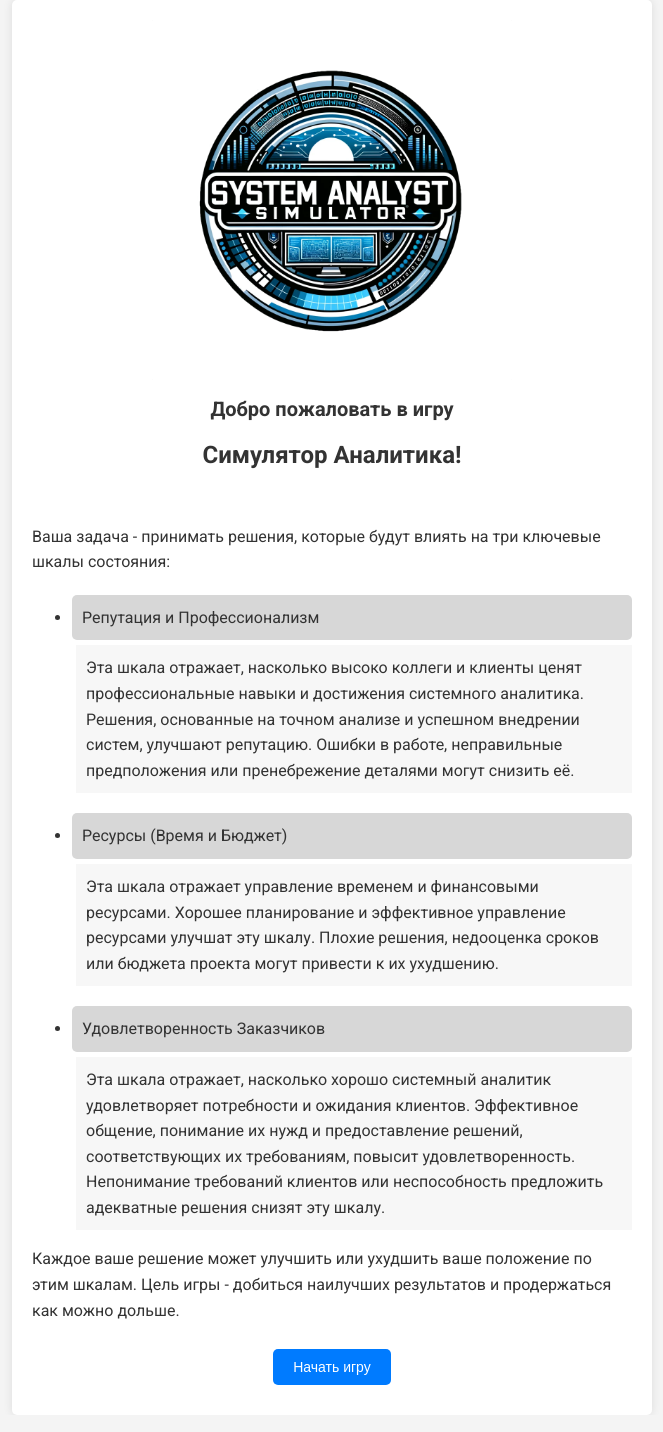
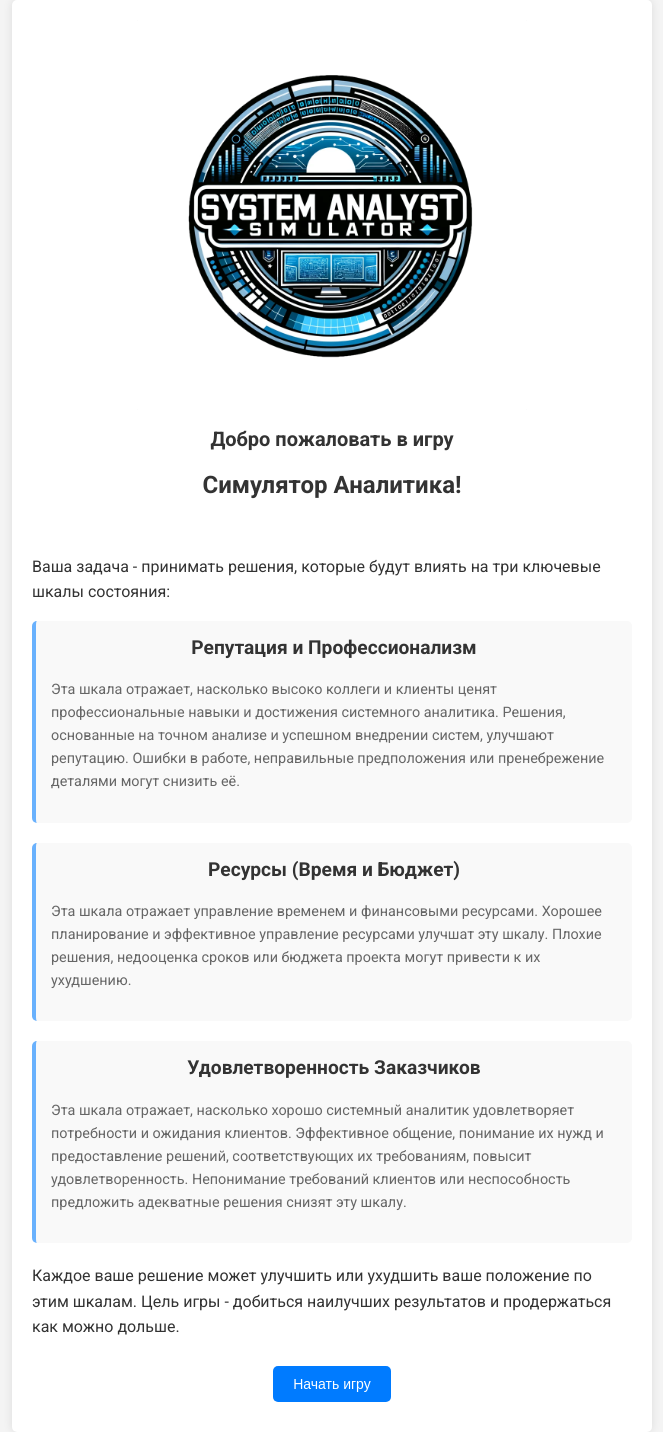
Before and after one commit to 0717376/simulator, a Flask app: page / in a window 1280 px wide. Shown: the whole page, without its empty margins (308-971 px from the left). Before the commit the page ends 1385 px from the top, so only its background shows below. Run offline with Flask 3, Linux system fonts and the light colour scheme.

Commit message:
new design

```diff
--- a/static/css/style.css
+++ b/static/css/style.css
@@ -33,6 +33,7 @@ body {
     .container .game-container {
         width: 100%;
         padding: 10px;
+
     }
 
     /* Другие стили, специфичные для мобильных устройств */
@@ -75,6 +76,11 @@ button:hover {
     background-color: #0056b3;
 }
 
+button:focus {
+    background-color: #007bff; /* тот же цвет, что и в нормальном состоянии */
+    outline: none; /* убрать контур, если он не нужен */
+}
+
 /* Стили для шкал состояния */
 .status-bar {
     margin: 5px 0;
@@ -87,11 +93,14 @@ button:hover {
 }
 
 .status-bars {
-    margin: 30px 0;
     position: relative;
+    margin-top: 20px;
+    margin-bottom: 20px;
     border-radius: 5px; /* Небольшое закругление углов */
-    padding: 30px;
+    padding: 35px;
+    right: 5px;
     box-shadow: 0 0 10px rgba(0, 0, 0, 0.1);
+    font-size: 0.9em;
 }
 
 progress {
@@ -107,7 +116,7 @@ progress {
 .question-container img {
     max-width: 100%;
     height: auto;
-    margin-bottom: 20px;
+    margin-bottom: 10px;
     border-radius: 5px; /* Небольшое закругление углов */
 }
 
@@ -171,7 +180,7 @@ progress {
 .game-logo {
     display: block;
     margin: 0 auto;
-    max-width: 60%; /* Примерный размер */
+    max-width: 65%; /* Примерный размер */
 }
 
 
@@ -185,29 +194,67 @@ progress {
     /* Остальные стили */
 }
 
-li {
-    background-color: #d7d7d7;
-    margin-bottom: 5px;
-    padding: 10px;
+.scale {
+    margin-bottom: 20px;
+    padding: 15px;
+    background-color: #f9f9f9;
+    border-left: 4px solid #69b1fd;
     border-radius: 5px;
-    margin-top: 20px;
+}
+
+.scale h3 {
+    margin-top: 0;
+    color: #333;
+    font-size: 1.2em;
 }
 
 .description {
-    background-color: #f7f7f7; /* Светло-серый фон для всех описаний */
-    padding: 10px;
-    border-left: 4px solid;
-    margin-bottom: 10px;
+    margin-top: 10px;
+    font-size: 0.9em;
+    line-height: 1.6;
+    color: #666;
 }
 
-#reputation-description {
-    border-color: #ffffff; /* Серебристый */
+/* Медиа-запросы для адаптации под мобильные экраны */
+@media (max-width: 768px) {
+    .scale {
+        padding: 10px;
+        border-left-width: 3px;
+    }
+
+    .scale h3 {
+        font-size: 1.1em;
+    }
+
+    .description {
+        font-size: 0.8em;
+    }
+
+    #question-text  {
+        font-size: 0.9em;
+    }
+
+    #consequences-text {
+        font-size: 0.9em;
+    }
+
+    .status-bars {
+        font-size: 0.8em;
+    }
+
+    .option-btn {
+        font-size: 0.8em;
+    }
 }
 
-#resources-description {
-    border-color: #ffffff; /* Светло-серый */
+#question-text  {
+    text-align: left;
+    margin-bottom: 30px;
+    line-height: 1.6;
 }
 
-#customer-satisfaction-description {
-    border-color: #ffffff; /* Средне-серый */
+#consequences-text {
+    text-align: left;
+    margin-bottom: 30px;
+    line-height: 1.6;
 }
--- a/templates/index.html
+++ b/templates/index.html
@@ -14,14 +14,22 @@
         <h1>Симулятор Аналитика!</h1>
         <br>
         <p>Ваша задача - принимать решения, которые будут влиять на три ключевые шкалы состояния:</p>
-        <ul>
-            <li>Репутация и Профессионализм</li>
-            <div id="reputation-description" class="description">Эта шкала отражает, насколько высоко коллеги и клиенты ценят профессиональные навыки и достижения системного аналитика. Решения, основанные на точном анализе и успешном внедрении систем, улучшают репутацию. Ошибки в работе, неправильные предположения или пренебрежение деталями могут снизить её.</div>
-            <li>Ресурсы (Время и Бюджет)</li>
-            <div id="resources-description" class="description">Эта шкала отражает управление временем и финансовыми ресурсами. Хорошее планирование и эффективное управление ресурсами улучшат эту шкалу. Плохие решения, недооценка сроков или бюджета проекта могут привести к их ухудшению.</div>
-            <li>Удовлетворенность Заказчиков</li>
-            <div id="customer-satisfaction-description" class="description">Эта шкала отражает, насколько хорошо системный аналитик удовлетворяет потребности и ожидания клиентов. Эффективное общение, понимание их нужд и предоставление решений, соответствующих их требованиям, повысит удовлетворенность. Непонимание требований клиентов или неспособность предложить адекватные решения снизят эту шкалу.</div>
-        </ul>
+
+        <div class="scale">
+            <h3>Репутация и Профессионализм</h3>
+            <p id="reputation-description" class="description">Эта шкала отражает, насколько высоко коллеги и клиенты ценят профессиональные навыки и достижения системного аналитика. Решения, основанные на точном анализе и успешном внедрении систем, улучшают репутацию. Ошибки в работе, неправильные предположения или пренебрежение деталями могут снизить её.</p>
+        </div>
+
+        <div class="scale">
+            <h3>Ресурсы (Время и Бюджет)</h3>
+            <p id="resources-description" class="description">Эта шкала отражает управление временем и финансовыми ресурсами. Хорошее планирование и эффективное управление ресурсами улучшат эту шкалу. Плохие решения, недооценка сроков или бюджета проекта могут привести к их ухудшению.</p>
+        </div>
+
+        <div class="scale">
+            <h3>Удовлетворенность Заказчиков</h3>
+            <p id="customer-satisfaction-description" class="description">Эта шкала отражает, насколько хорошо системный аналитик удовлетворяет потребности и ожидания клиентов. Эффективное общение, понимание их нужд и предоставление решений, соответствующих их требованиям, повысит удовлетворенность. Непонимание требований клиентов или неспособность предложить адекватные решения снизят эту шкалу.</p>
+        </div>
+
         <p>Каждое ваше решение может улучшить или ухудшить ваше положение по этим шкалам. Цель игры - добиться наилучших результатов и продержаться как можно дольше.</p>
         <button onclick="location.href='/game'">Начать игру</button>
     </div>
```
